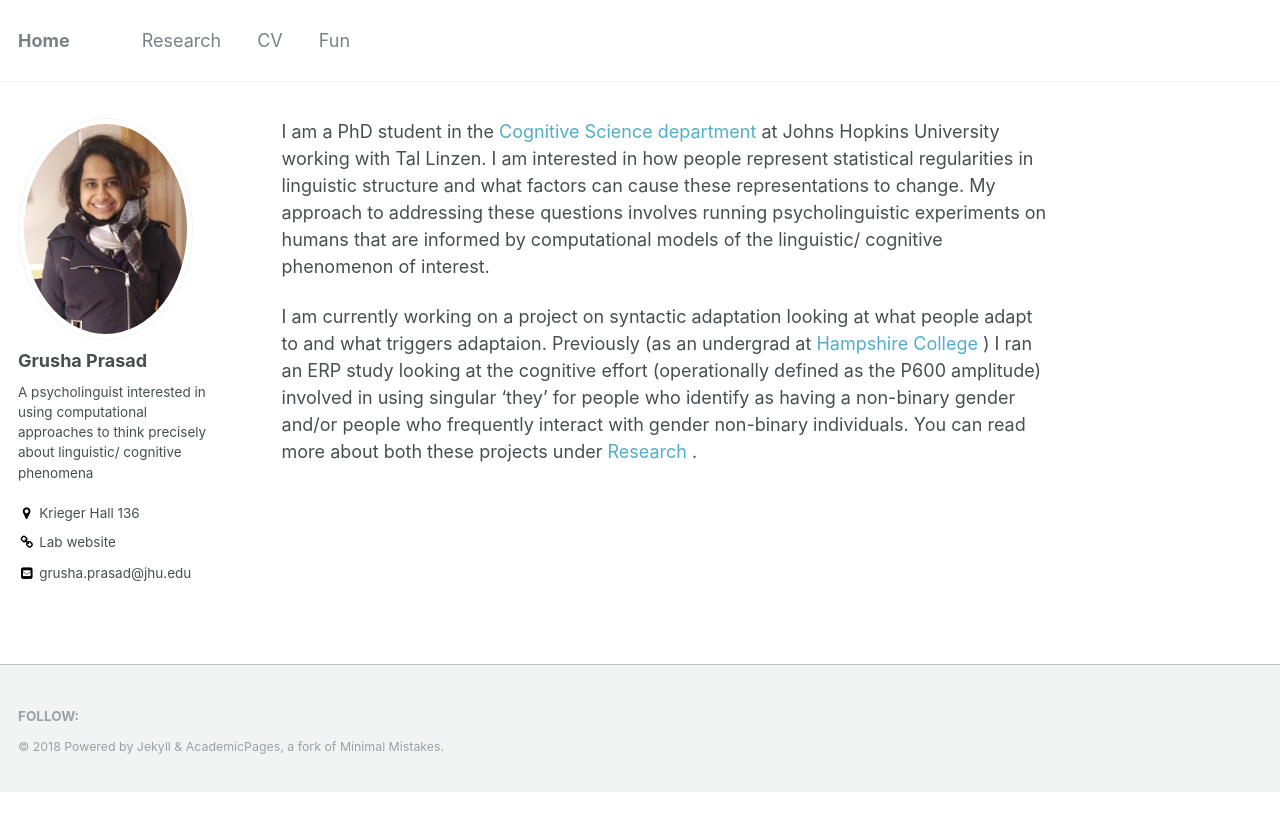
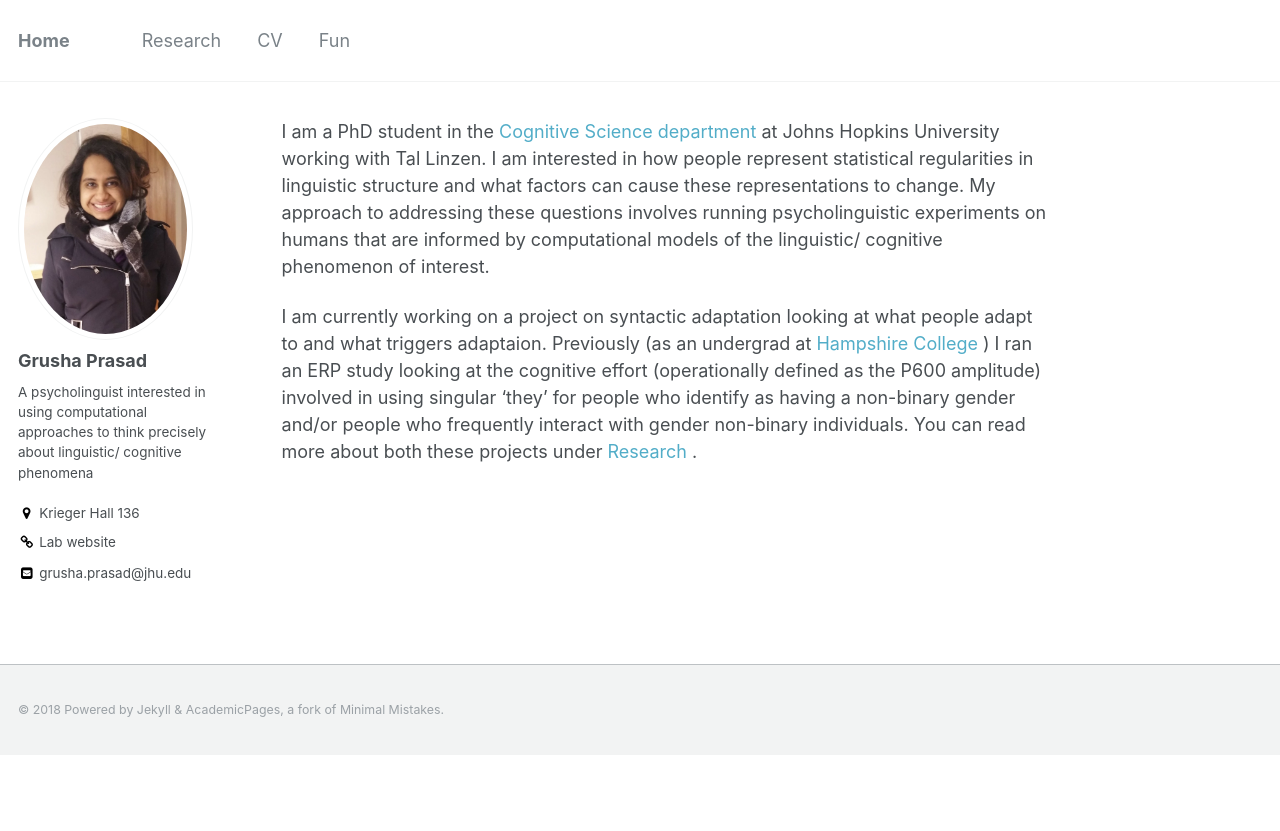
Before and after one commit to grushaprasad/grushaprasad.github.io, a Jekyll site: the page built from _pages/about.md, in a window 1280 px wide. Shown: the top 831 px of the page. Built offline with Jekyll 4.4.1, drawn with Linux system fonts in a browser that asks for light colours.

Commit message:
trying stuff

```diff
--- a/_includes/footer.html
+++ b/_includes/footer.html
@@ -3,7 +3,7 @@
 <div class="page__footer-follow">
   <ul class="social-icons">
     {% if site.data.ui-text[site.locale].follow_label %}
-      <li><strong>{{ site.data.ui-text[site.locale].follow_label }}</strong></li>
+      <!--- <li><strong>{{ site.data.ui-text[site.locale].follow_label }}</strong></li> -->
     {% endif %}
     {% if site.twitter.username %}
       <li><a href="https://twitter.com/{{ site.twitter.username }}"><i class="fa fa-fw fa-twitter-square" aria-hidden="true"></i> Twitter</a></li>
```
